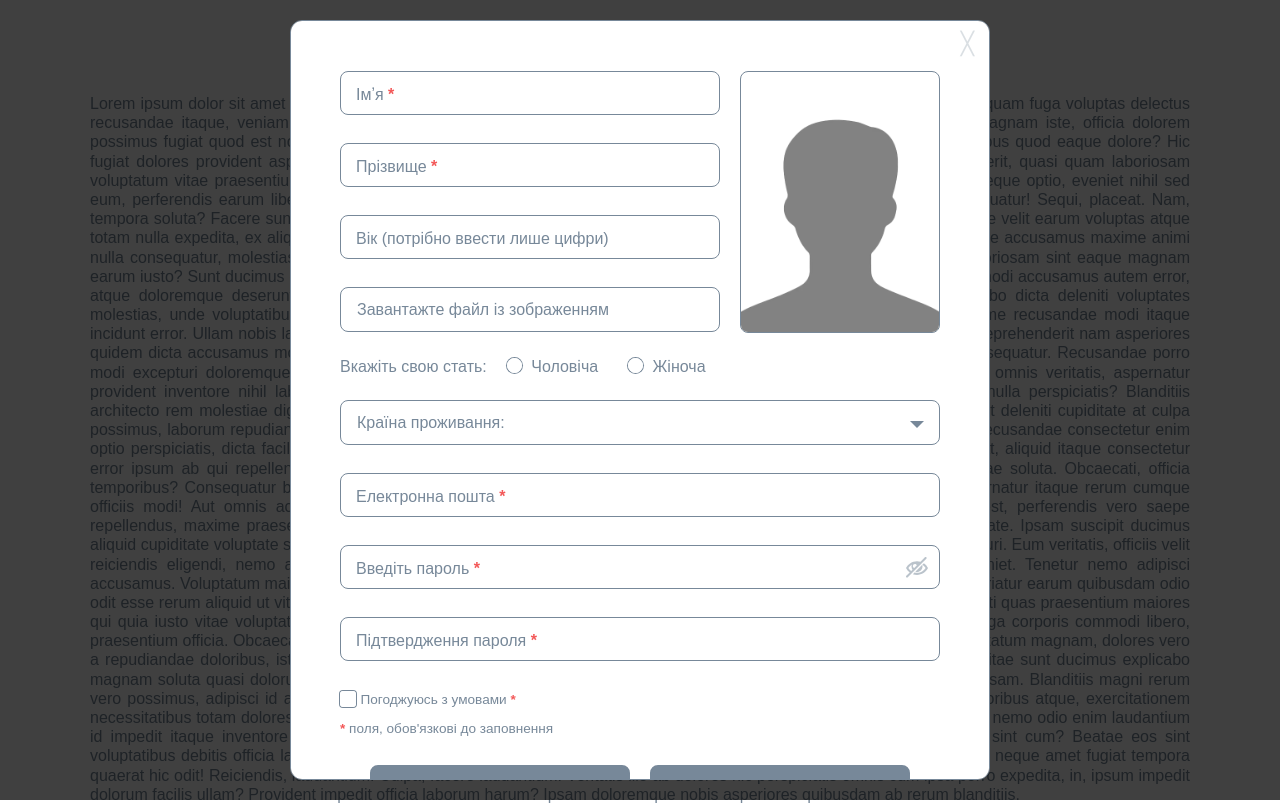
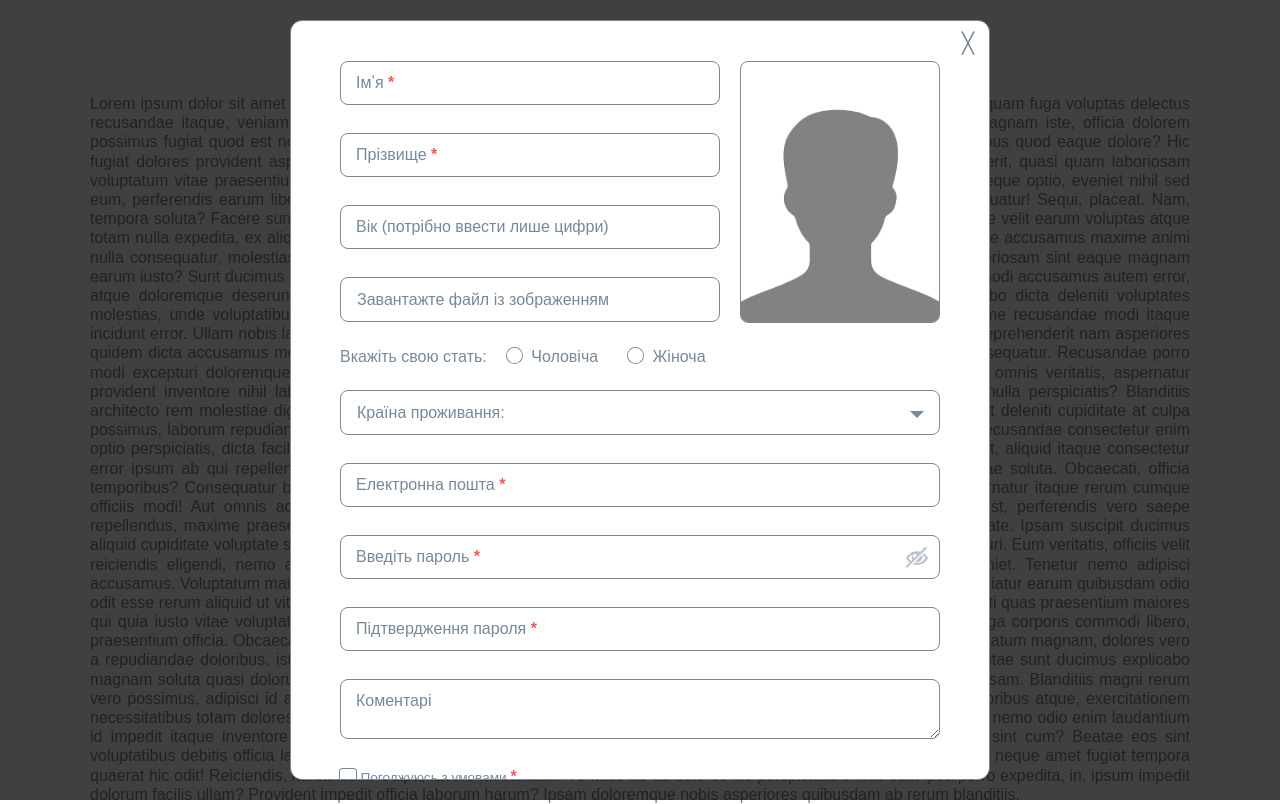
Before and after one commit to Konstantin-Mazykin/Registration-form, a plain HTML site: page index.html in a window 1280 px wide. Both pictures are taken after a click on the button "Зареєструватись". Drawn offline with Linux system fonts and the light colour scheme.

Commit message:
Add comment field

```diff
--- a/css/styles.css
+++ b/css/styles.css
@@ -77,7 +77,7 @@ body {
     display: flex;
     justify-content: center;
     align-items: center;
-    padding: 20px 20px;
+    padding: 20px 10px;
     transition: opacity 0.3s, visibility 0.3s;
 }
 
@@ -92,9 +92,9 @@ body {
     border: 1px solid var(--color-main);
     max-width: 700px;
     width: 100%;
-    max-height: 900px;
+    max-height: 950px;
     height: 100%;
-    padding: 50px 10px 30px 10px;
+    padding: 40px 10px 30px 10px;
     border-radius: 12px;
     position: relative;
     overflow-y: auto;
@@ -122,7 +122,7 @@ body {
     position: absolute;
     top: 7px;
     right: 12px;
-    color: var(--color-select);
+    color: var(--color-main);
     background-color: var(--color-light);
     cursor: pointer;
     border: none;
@@ -133,14 +133,14 @@ body {
 
 @media (width > 600px) {
     .modal-btn-close {
-        font-size: 22px;
+        font-size: 20px;
         top: 10px;
         right: 15px;
     }
 }
 
 .modal-btn-close:hover {
-    color: var(--color-main);
+    color: var(--color-select);
 }
 
 .contact-form {
@@ -167,7 +167,7 @@ body {
 @media (width > 600px) {
     .field-label {
         font-size: 1rem;
-        top: 14px;
+        top: 12px;
     }
 }
 
@@ -577,6 +577,24 @@ body {
 }
 
 .remark {
+    font-size: 1rem;
     font-weight: 900;
     color: var(--color-warning);
 }
+
+.comment {
+    font-family: sans-serif;
+    font-size: 0.9rem;
+    line-height: 1.2;
+    box-sizing: border-box;
+    min-width: 270px;
+    width: 100%;
+    height: 60px;
+    /* resize: none; */
+}
+
+@media (width > 600px) {
+    .comment {
+        font-size: 1rem;
+    }
+}
--- a/index.html
+++ b/index.html
@@ -171,6 +171,12 @@
                         id="user-confirm-password">
                     <span class="form-field-warning">Паролі не збігаються</span>
                 </div>
+
+                <div class="form-field">
+                    <p class="field-label">Коментарі</p>
+                    <textarea class="field-input comment" name="comment"></textarea>
+                </div>
+
                 <div class="form-checkbox">
                     <input class="form-checkbox-input" type="checkbox" id="form-checkbox" name="confirmCheckbox">
                     <label class="form-checkbox-label" for="form-checkbox">Погоджуюсь з умовами <span
--- a/js/validation.js
+++ b/js/validation.js
@@ -5,6 +5,7 @@ const ageField = formRegistration.age;
 const emailField = formRegistration.email;
 const passwordField = formRegistration.password;
 const confirmPasswordField = formRegistration.passwordConfirmation;
+const commentField = formRegistration.comment;
 
 const confirmCheckbox = formRegistration.confirmCheckbox;
 
@@ -28,26 +29,26 @@ avatarInput.addEventListener('change', saveAvatar);
 
 inputFields.forEach((listItem) => {
     listItem.addEventListener("change", function () {
-        checkingFilling(this.value, this)
+        checkingFilling(this.value, this);
     });
 });
 
 firstnameField.addEventListener("change", function () {
     localStorage.setItem('firstname', this.value);
     let validation = validateNameAndLastName(this.value);
-    validationIndication(validation, this)
+    validationIndication(validation, this);
 })
 
 lastnameField.addEventListener("change", function () {
     localStorage.setItem('lastname', this.value);
     let validation = validateNameAndLastName(this.value);
-    validationIndication(validation, this)
+    validationIndication(validation, this);
 })
 
 ageField.addEventListener("change", function () {
     localStorage.setItem('age', this.value);
     let validation = validateAge(this.value);
-    indicationWarnings(validation, this)
+    indicationWarnings(validation, this);
 })
 
 genderFields.addEventListener("click", function () {
@@ -71,17 +72,21 @@ emailField.addEventListener("change", function () {
 
 passwordField.addEventListener("change", function () {
     let validation = validatePassword(this.value);
-    validationIndication(validation, this)
+    validationIndication(validation, this);
 })
 
 confirmPasswordField.addEventListener("change", function () {
     let validation = passwordField.value === confirmPasswordField.value;
-    validationIndication(validation, this)
+    validationIndication(validation, this);
 })
 
-confirmCheckbox.addEventListener('click', checkConfirm)
+commentField.addEventListener("change", function () {
+    localStorage.setItem('comment', this.value);
+})
 
-viewPassword.addEventListener('click', showHidePassword)
+confirmCheckbox.addEventListener('click', checkConfirm);
+
+viewPassword.addEventListener('click', showHidePassword);
 
 buttonAllClear.addEventListener("click", allClear);
 
```
